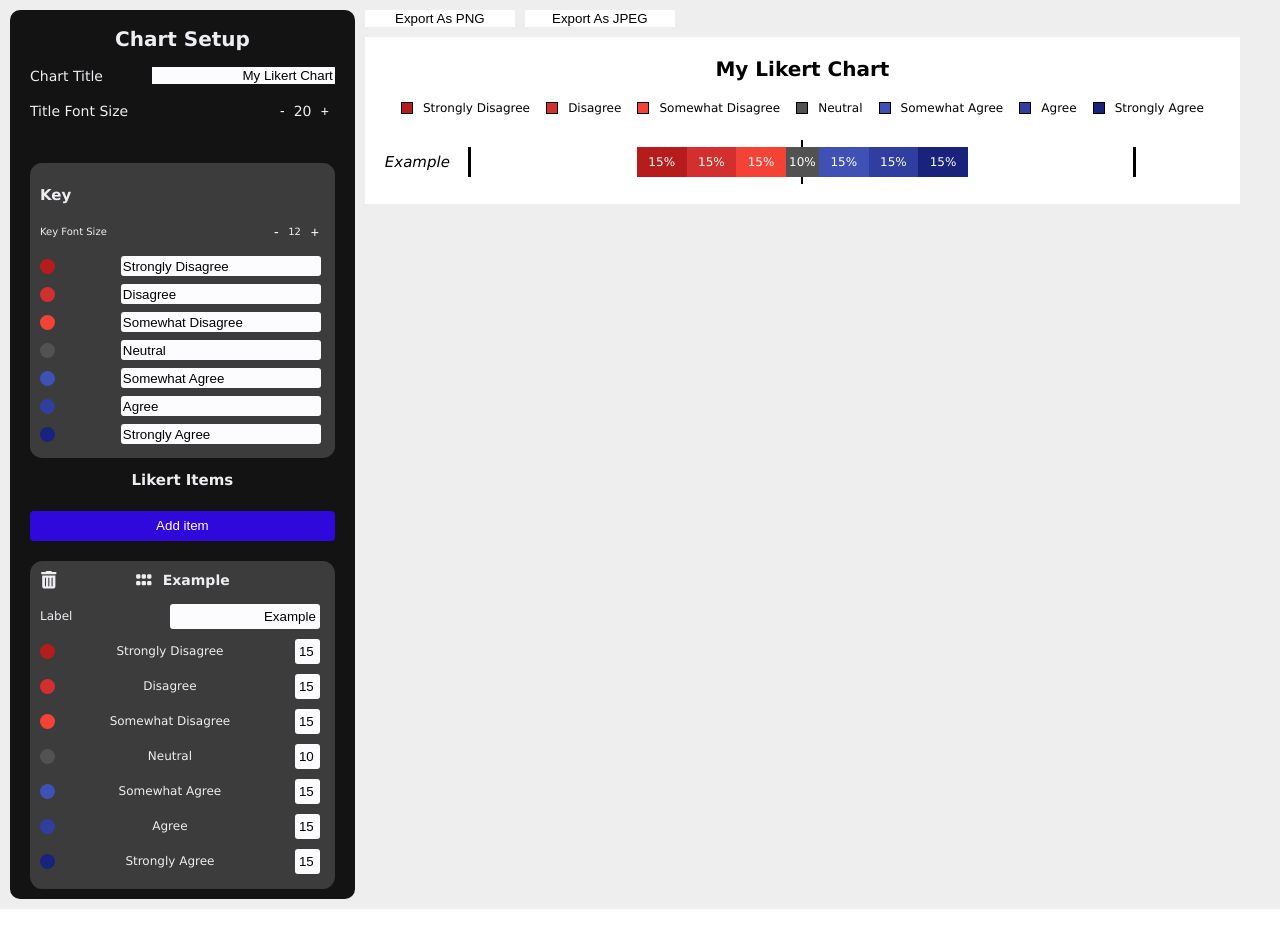
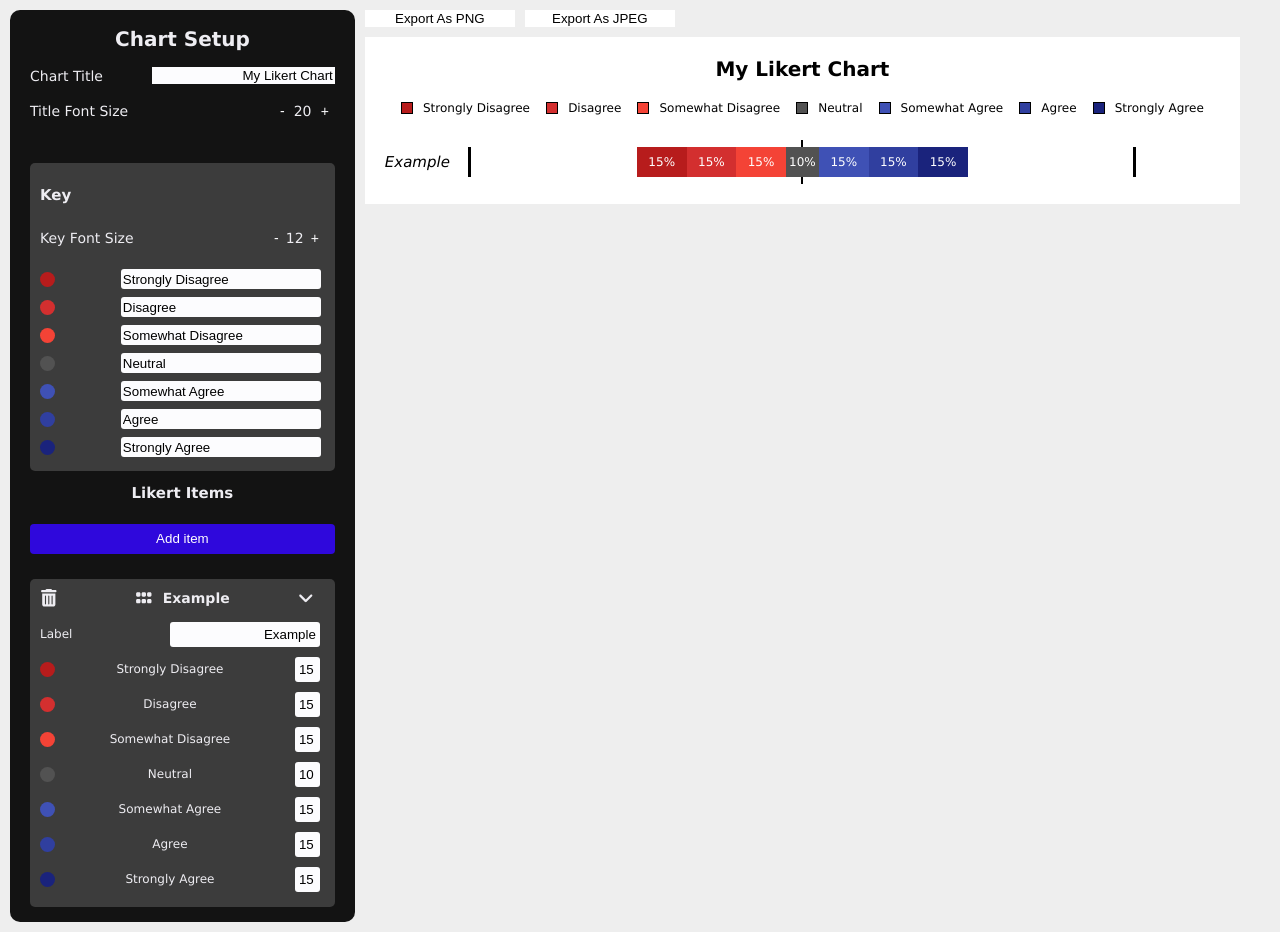
Before and after one commit to JackHoltNU/datavis, a Next.js app: page / in a window 1280 px wide. Before the commit the page ends 909 px from the top, so only its background shows below. Built offline with nearby package versions, Linux system fonts and the light colour scheme.

Commit message:
Fixes dragging so that movement downwards works correctly, adds collapsing and expanding functionality for input items

```diff
--- a/components/dropZone.tsx
+++ b/components/dropZone.tsx
@@ -24,7 +24,16 @@ const DropZone = ({ position, reorderItems }: Props) => {
     const dragDataRaw = event.dataTransfer.getData("text/plain");
     const dragData: DragData = JSON.parse(dragDataRaw);
 
-    reorderItems(dragData.item, dragData.position, position);
+    const oldPosition = dragData.position;
+    let newPosition = position;
+
+    if (newPosition > oldPosition) {
+      newPosition -= 1;
+    }
+
+    if (oldPosition != newPosition) {
+      reorderItems(dragData.item, oldPosition, newPosition);
+    }
 
     setShowDropArea(false);
   };
--- a/components/itemInput.tsx
+++ b/components/itemInput.tsx
@@ -4,8 +4,8 @@ import { Block, DragData, Item, KeyItem, LikertKey } from "./types/types";
 import { v4 as uuidv4 } from "uuid";
 import {
   faGrip,
-  faWindowMinimize,
-  faWindowMaximize,
+  faAngleRight,
+  faAngleDown,
   faTrashCan,
   IconDefinition,
 } from "@fortawesome/free-solid-svg-icons";
@@ -16,7 +16,6 @@ interface Props {
   likertKey: LikertKey;
   updateItems: (item: Item, id: number) => void;
   deleteItem: (position: number) => void;
-  id: string;
   position: number;
 }
 
@@ -25,13 +24,15 @@ const ItemInput = ({
   likertKey,
   updateItems,
   deleteItem,
-  id,
   position,
 }: Props) => {
   const [itemName, setItemName] = useState(item.title);
   const [blockArray, setBlockArray] = useState<Block[]>(item.blocks);
-  const [collapseIcon, setCollapseIcon] =
-    useState<IconDefinition>(faWindowMinimize);
+  const [collapseIcon, setCollapseIcon] = useState<IconDefinition>(
+    item.collapsedInput ? faAngleRight : faAngleDown
+  );
+  const [collapsed, setCollapsed] = useState(item.collapsedInput);
+  const [grabbed, setGrabbed] = useState(false);
 
   useEffect(() => {
     setBlockArray([
@@ -48,10 +49,11 @@ const ItemInput = ({
       title: itemName,
       blocks: blockArray,
       id: item.id,
+      collapsedInput: collapsed,
     };
 
     updateItems(newItem, position);
-  }, [blockArray, itemName, id]);
+  }, [blockArray, itemName, item.id, collapsed]);
 
   const updateBlockValue = useCallback((value: Block, num) => {
     // to add validation of value
@@ -68,6 +70,7 @@ const ItemInput = ({
   }, []);
 
   const onDrag = (event: React.DragEvent<HTMLElement>) => {
+    setGrabbed(true);
     const dragData: DragData = {
       item,
       position,
@@ -77,10 +80,10 @@ const ItemInput = ({
   };
 
   const toggleAngleIcon = () => {
-    if (collapseIcon === faWindowMinimize) {
-      setCollapseIcon(faWindowMaximize);
+    if (collapseIcon === faAngleDown) {
+      setCollapseIcon(faAngleRight);
     } else {
-      setCollapseIcon(faWindowMinimize);
+      setCollapseIcon(faAngleDown);
     }
   };
 
@@ -106,11 +109,14 @@ const ItemInput = ({
 
   return (
     <section className="data__input--section">
-      <div className="data__input--box data__input--boxitem">
+      <div
+        className={grabbed ? "data__input--box grabbed" : "data__input--box"}
+      >
         <div
           className="data__input--header"
           draggable
           onDragStart={(event) => onDrag(event)}
+          onDragEnd={() => setGrabbed(false)}
         >
           <div className="data__input--cornericon">
             <FontAwesomeIcon
@@ -127,9 +133,19 @@ const ItemInput = ({
             <FontAwesomeIcon icon={faGrip} className="data__input--icon" />
             {itemName}
           </h2>
-          <div className="data__input--cornericon"></div>
+          <div className="data__input--cornericon">
+            <FontAwesomeIcon
+              icon={collapseIcon}
+              className="data__input--icon"
+              onClick={() => {
+                toggleAngleIcon();
+                setCollapsed(!collapsed);
+              }}
+            />
           </div>
-
+        </div>
+        {!collapsed && (
+          <div className="data__input--collapsearea">
             <div className="data__input--settitle">
               <label className="data__input--textlabel">Label</label>
               <input
@@ -143,6 +159,8 @@ const ItemInput = ({
             </div>
             {blockInputs}
           </div>
+        )}
+      </div>
     </section>
   );
 };
--- a/components/types/types.tsx
+++ b/components/types/types.tsx
@@ -2,6 +2,7 @@ type Item = {
   id: string;
   title: string;
   blocks: Block[];
+  collapsedInput: boolean;
 };
 
 type DragData = {
--- a/pages/index.tsx
+++ b/pages/index.tsx
@@ -50,6 +50,7 @@ export default function Home() {
       title: "Example",
       id: uuidv4(),
       blocks: defaultItemBlocks.slice(),
+      collapsedInput: false,
     },
   ]);
   const [key, setKey] = useState<LikertKey>({
@@ -117,6 +118,7 @@ export default function Home() {
       id: uuidv4(),
       title: `Item ${items.length + 1}`,
       blocks: defaultItemBlocks.slice(),
+      collapsedInput: false,
     });
     setItems([...tempItems]);
   }, [items]);
@@ -195,7 +197,7 @@ export default function Home() {
         <button className="btn" onClick={addNewItem}>
           Add item
         </button>
-        <DropZone position={0} reorderItems={reorderItems} />
+        <DropZone position={0} reorderItems={reorderItems} key={0} />
         {key.keyItems &&
           items.map((item, index) => {
             return (
@@ -203,13 +205,16 @@ export default function Home() {
                 <ItemInput
                   updateItems={updateItems}
                   deleteItem={deleteItem}
-                  id={item.id}
                   item={item}
                   likertKey={key}
                   key={item.id}
                   position={index}
                 />
-                <DropZone position={index + 1} reorderItems={reorderItems} />
+                <DropZone
+                  position={index + 1}
+                  reorderItems={reorderItems}
+                  key={index + 1}
+                />
               </>
             );
           })}
--- a/styles/_sidebar.scss
+++ b/styles/_sidebar.scss
@@ -2,6 +2,7 @@
   font-size: 1.4rem;
   width: 100%;
   &__pair {
+    @extend .chartsetup;
     align-items: center;
     display: flex;
     justify-content: space-between;
@@ -9,6 +10,7 @@
     width: 100%;
 
     &--label {
+      @extend .chartsetup;
       @media (max-width: $bp-small) {
         font-size: 4rem;
       }
@@ -64,19 +66,20 @@
 
 .data__dropzone {
   width: 100%;
-  height: 1rem;
+  height: 1.5rem;
 
   &--active {
-    border: solid green 3px;
-    margin-bottom: 1rem;
+    border: dotted green 0.3rem;
+    border-radius: 0.25rem;
+    height: 3rem;
+    margin-top: 0.5rem;
+    margin-bottom: 0.5rem;
   }
 }
 
 .data__input--box {
   background-color: rgb(60, 60, 60);
-  /* border: 3px solid rgb(33, 31, 31); */
-
-  border-radius: 4%;
+  border-radius: 0.5rem;
   display: flex;
   flex-direction: column;
   padding: 10px;
@@ -92,8 +95,6 @@
   align-items: center;
   display: flex;
   justify-content: space-between;
-  margin-bottom: 1rem;
-
   width: 100%;
 }
 
@@ -114,7 +115,7 @@
   width: 80%;
 
   &:hover {
-    cursor: pointer;
+    cursor: grab;
   }
 
   @media (max-width: $bp-small) {
@@ -155,7 +156,7 @@
   display: flex;
   font-size: 1.2rem;
   height: 2.5rem;
-  margin-right: 5px;
+  margin-right: 0.5rem;
 
   @media (max-width: $bp-small) {
     font-size: 4rem;
@@ -198,6 +199,7 @@
   align-items: center;
   display: flex;
   justify-content: space-between;
+  margin-top: 1rem;
 
   @media (max-width: $bp-small) {
     margin-bottom: 1.5rem;
@@ -229,6 +231,10 @@
   }
 }
 
+.grabbed {
+  opacity: 0.5;
+}
+
 .swatch {
   border-radius: 50%;
   height: 1.5rem;
```
Lines whose indentation alone changed are shown as unchanged.
